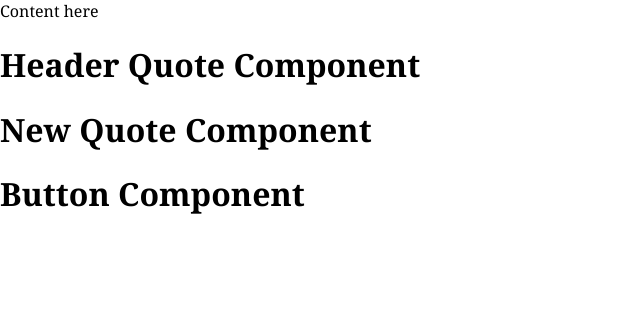
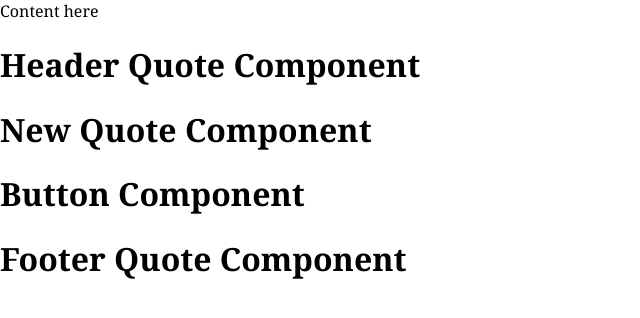
Before and after one commit to tealalala/random-quote-generator, a React (Create React App) app in the folder 03-react/: page / in a window 1280 px wide. Shown: the top 318 px of the page, without its empty margins (0-640 px from the left). Built offline with nearby package versions, Linux system fonts and the light colour scheme.

Commit message:
add footer quote component to app

```diff
--- a/03-react/src/App.js
+++ b/03-react/src/App.js
@@ -1,8 +1,9 @@
 import React, { Component } from 'react';
 import './App.css';
-import Header from './components/Header.js'
+import HeaderQuote from './components/Header.js'
 import NewQuote from './components/NewQuote.js'
 import ButtonQuote from './components/Button.js'
+import FooterQuote from './components/Footer.js'
 
 class App extends Component {
   render() {
@@ -10,9 +11,10 @@ class App extends Component {
       <div className="App">
         <header className="App-header">
           Content here
-          <Header/>
+          <HeaderQuote/>
           <NewQuote/>
           <ButtonQuote/>
+          <FooterQuote/>
         </header>
       </div>
     );
--- /dev/null
+++ b/03-react/src/components/Footer.js
@@ -0,0 +1,9 @@
+import React from 'react';
+
+const FooterQuote = function() {
+  return (
+    <h1>Footer Quote Component</h1>
+  )
+}
+
+export default FooterQuote;
```
